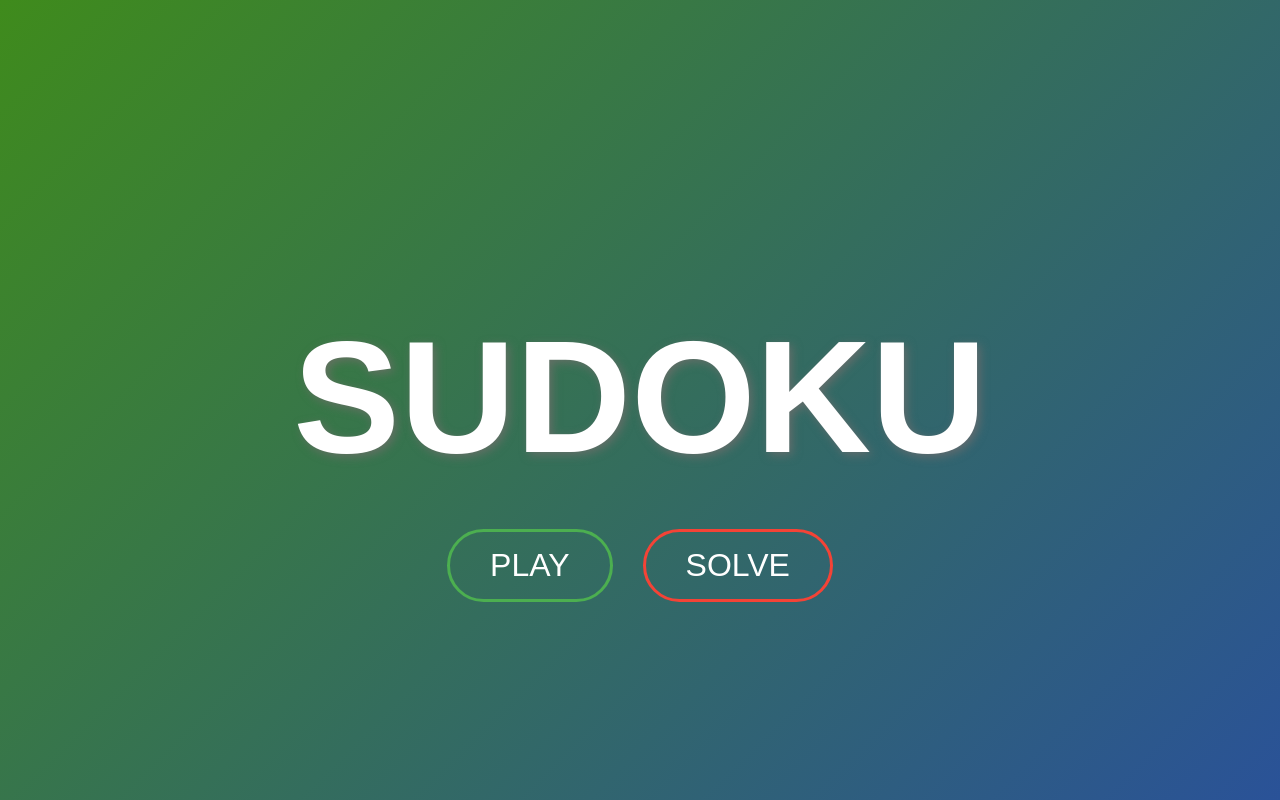
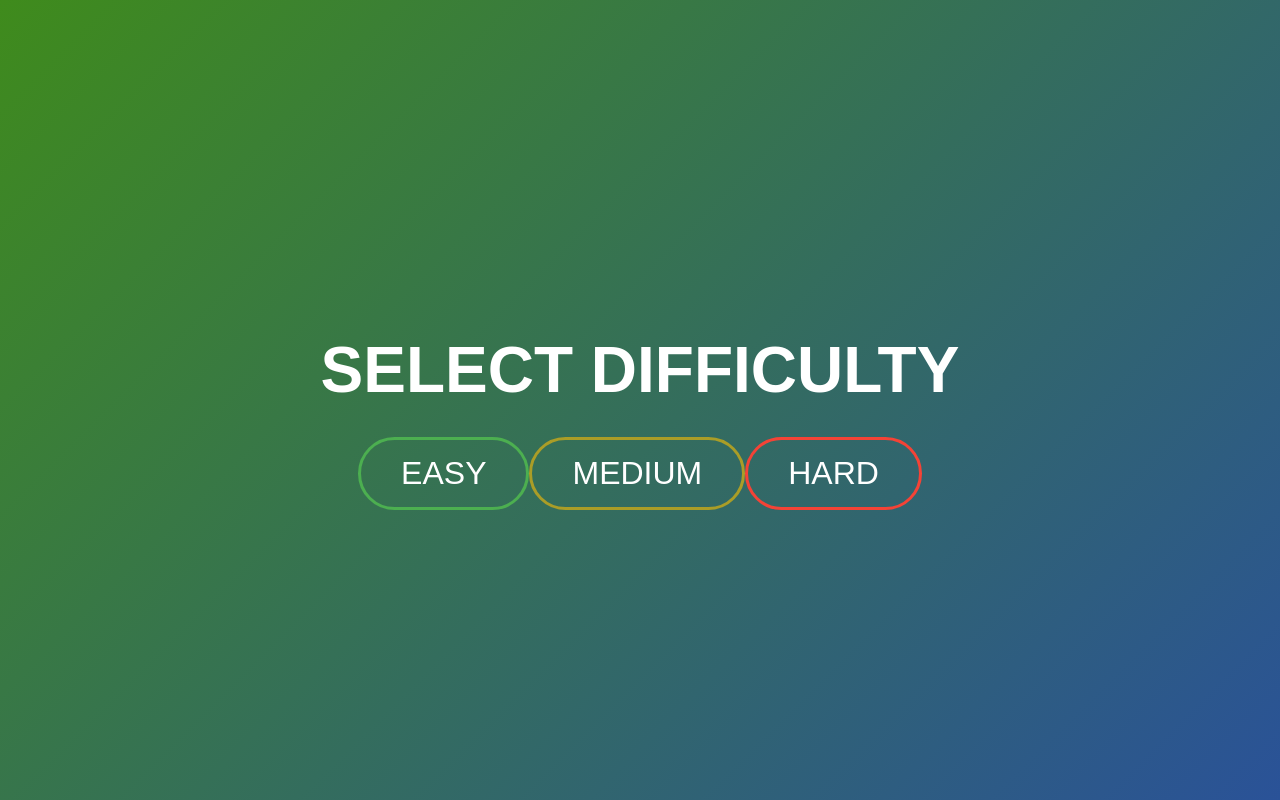
Before and after one commit to fercast711/sudoku, a React (Vite) app in the folder frontend/: page /levels in a window 1280 px wide. Built offline with nearby package versions, Linux system fonts and the light colour scheme.

Commit message:
Updating Levels & Solver

```diff
--- a/frontend/src/components/App.jsx
+++ b/frontend/src/components/App.jsx
@@ -1,16 +1,35 @@
 import React from 'react';
-import "../styles/App.css"
+import { BrowserRouter as Router, Route, Routes, useNavigate } from 'react-router-dom';
+import "../styles/App.css";
+import Levels from './Levels';
+import SudokuSolver from './SudokuSolver';
 
 const App = () => {
+  const navigate = useNavigate();
+
+  const handlePlayClick = () => {
+    navigate('/levels');
+  };
+
   return (
     <div className="app-container">
       <h1 className="title">SUDOKU</h1>
       <div className="buttons-container">
-        <button className="play-button">Play</button>
-        <button className="solve-button">Solve</button>
+        <button className="play-button" onClick={handlePlayClick}>Play</button>
+        <button className="solve-button" onClick={() => navigate('/solver')}>Solve</button>
       </div>
     </div>
   );
 };
 
-export default App;
+const AppWrapper = () => (
+  <Router>
+    <Routes>
+      <Route path="/" element={<App />} />
+      <Route path="/levels" element={<Levels />} />
+      <Route path="/solver" element={<SudokuSolver />} />
+    </Routes>
+  </Router>
+);
+
+export default AppWrapper;
--- a/frontend/src/components/Levels.jsx
+++ b/frontend/src/components/Levels.jsx
@@ -1,15 +1,13 @@
 import React from 'react';
-import './Levels.css';
+import "../styles/Levels.css";
 
 const Levels = () => {
   return (
     <div className="levels-container">
-      <h2>Select Difficulty Level</h2>
-      <div className="buttons-container">
-        <button className="level-button easy">Easy</button>
-        <button className="level-button medium">Medium</button>
-        <button className="level-button hard">Hard</button>
-      </div>
+      <h1 className="levels-title">SELECT DIFFICULTY</h1>
+      <button className="easy">Easy</button>
+      <button className="medium">Medium</button>
+      <button className="hard">Hard</button>
     </div>
   );
 };
--- a/frontend/src/components/SudokuSolver.jsx
+++ b/frontend/src/components/SudokuSolver.jsx
@@ -1,14 +1,11 @@
 import React from 'react';
-import './SudokuSolver.css';
+import "../styles/SudokuSolver.css";
 
 const SudokuSolver = () => {
   return (
     <div className="solver-container">
-      <h2>Solve Sudoku</h2>
-      <div className="sudoku-grid">
-        {/* Grid del Sudoku */}
-        <p>Sudoku Grid Here</p>
-      </div>
+      <h1 className="solver-title">Sudoku Solver</h1>
+      {/* Aquí puedes agregar la lógica para el solucionador de Sudoku */}
     </div>
   );
 };
--- a/frontend/src/main.jsx
+++ b/frontend/src/main.jsx
@@ -1,10 +1,10 @@
 import React from 'react';
-import ReactDOM from 'react-dom/client';
-import App from './components/App.jsx';
-import './styles/App.css';
+import ReactDOM from 'react-dom';
+import AppWrapper from './components/App';
 
-ReactDOM.createRoot(document.getElementById('root')).render(
+ReactDOM.render(
   <React.StrictMode>
-    <App />
+    <AppWrapper />
   </React.StrictMode>,
+  document.getElementById('root')
 );
--- a/frontend/src/styles/Levels.css
+++ b/frontend/src/styles/Levels.css
@@ -1,11 +1,11 @@
 .levels-container {
     text-align: center;
     color: #fff;
-    padding: 50px;
+    padding: px;
   }
 
-  h2 {
-    font-size: 3rem;
+  h1 {
+    font-size: 4rem;
     margin-bottom: 30px;
   }
 
@@ -61,11 +61,11 @@
   }
 
   .medium {
-    border-color: #ffeb3b;
+    border-color: #aa9d27;
   }
 
   .medium:hover {
-    background: #ffeb3b;
+    background: #e0cb0e;
     color: #fff;
   }
 
```
